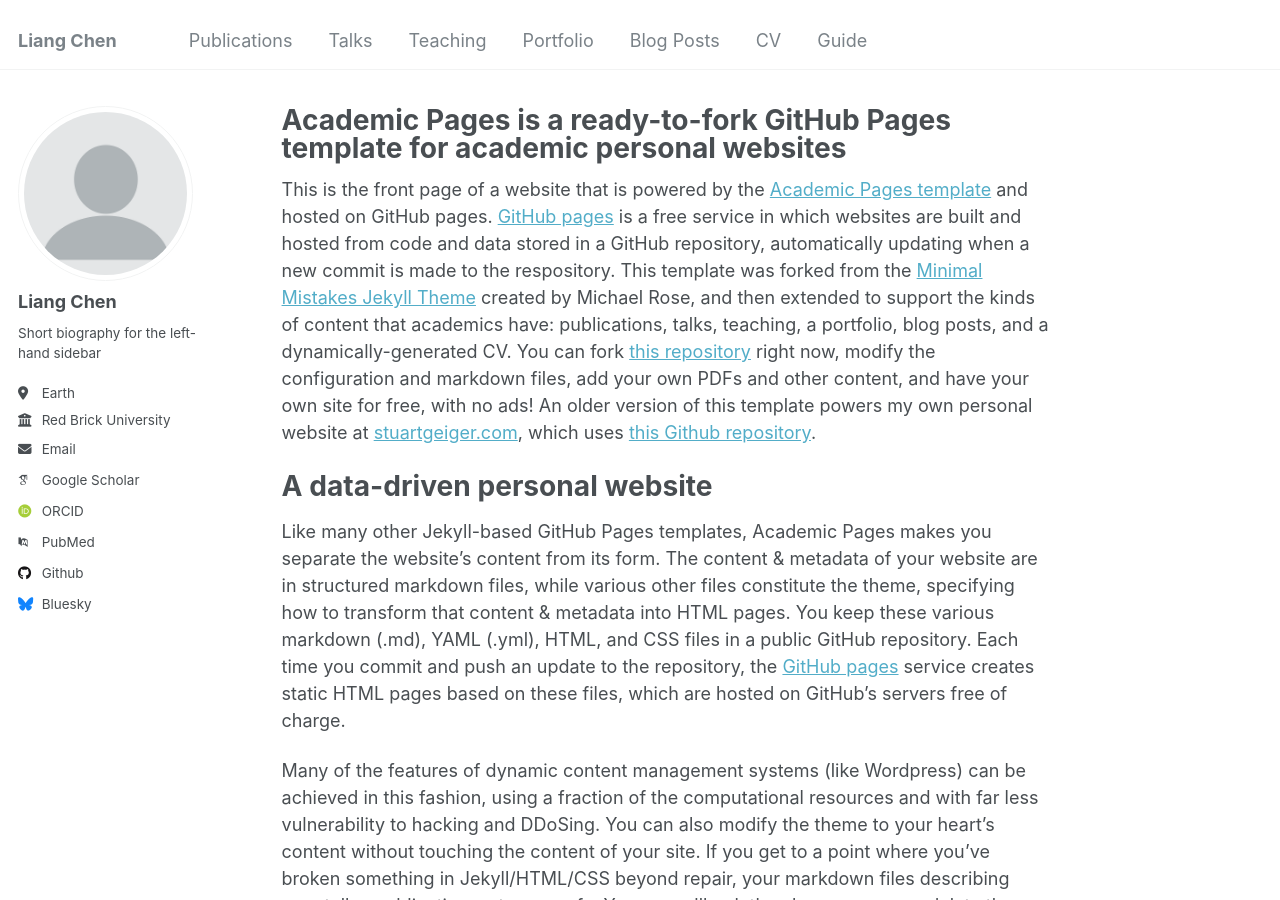
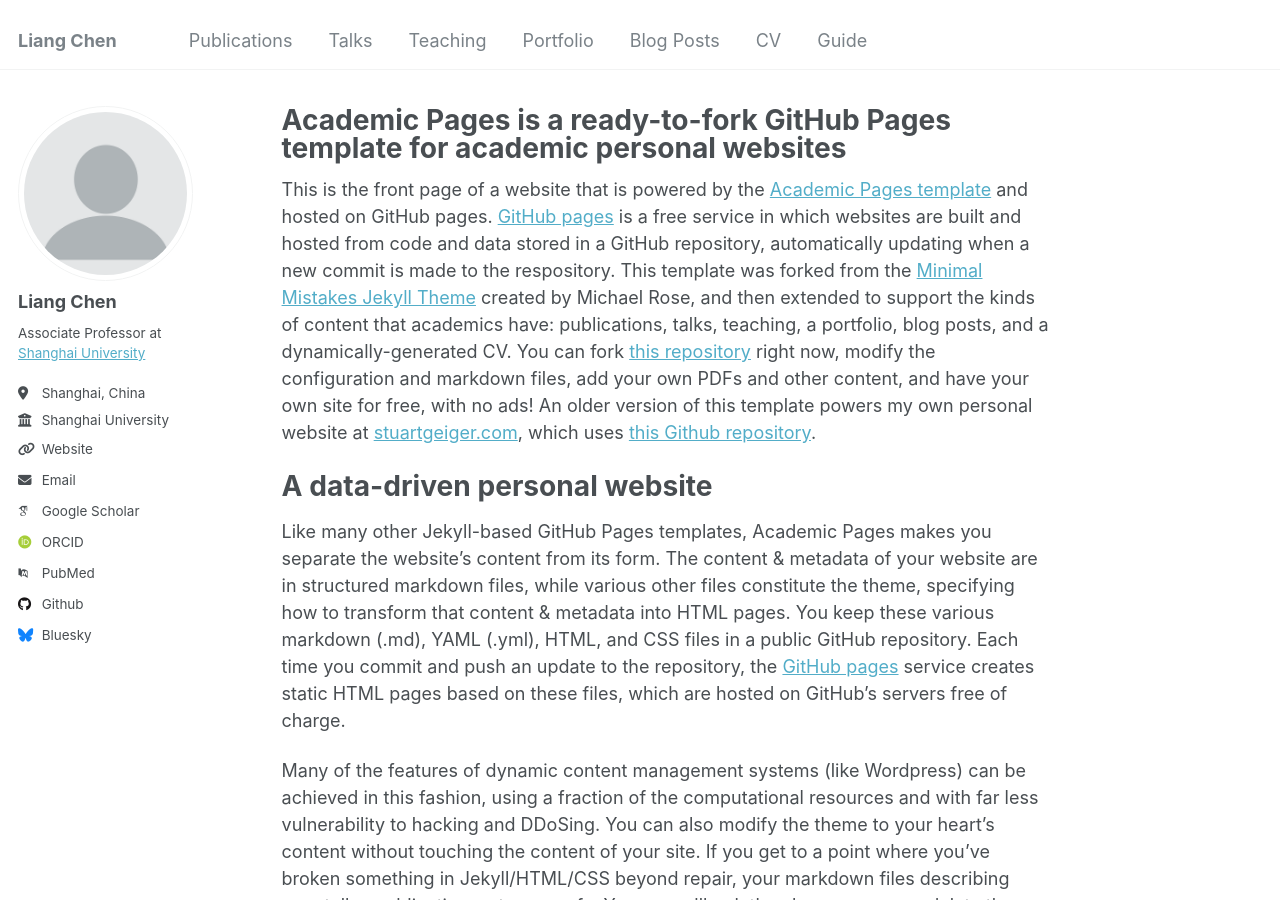
Before and after one commit to leonchenucr/leonchenucr.github.io, a Jekyll site: the page built from _pages/about.md, in a window 1280 px wide and 900 px high. Built offline with Jekyll 4.4.1, drawn with Linux system fonts in a browser that asks for light colours; some web fonts are replaced.

Commit message:
Update _config.yml

```diff
--- a/_config.yml
+++ b/_config.yml
@@ -24,11 +24,11 @@ author:
   avatar           : "profile.png"
   name             : "Liang Chen"
   pronouns         : # example: "she/her"
-  bio              : "Short biography for the left-hand sidebar"
-  location         : "Earth"
-  employer         : "Red Brick University"
-  uri              : # URL
-  email            : "none@example.org"
+  bio              : "Associate Professor at <a href='https://www.shu.edu.cn/'>Shanghai University</a>"
+  location         : "Shanghai, China"
+  employer         : "Shanghai University"
+  uri              : https://www.shu.edu.cn/
+  email            : "lchenshu@shu.edu.cn"
 
   # Academic websites
   arxiv            : # URL - Update with the correct link to your profile
```
